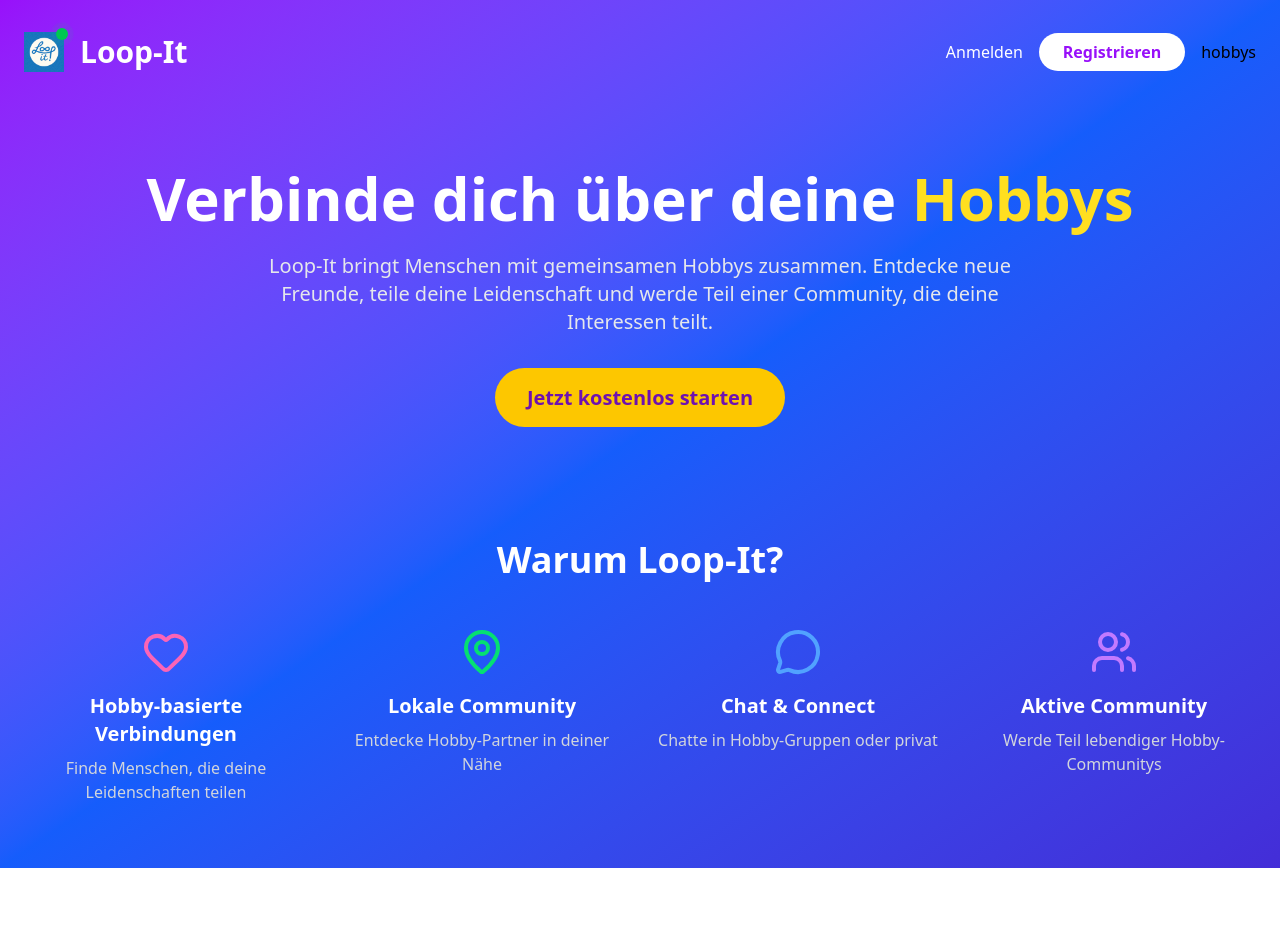
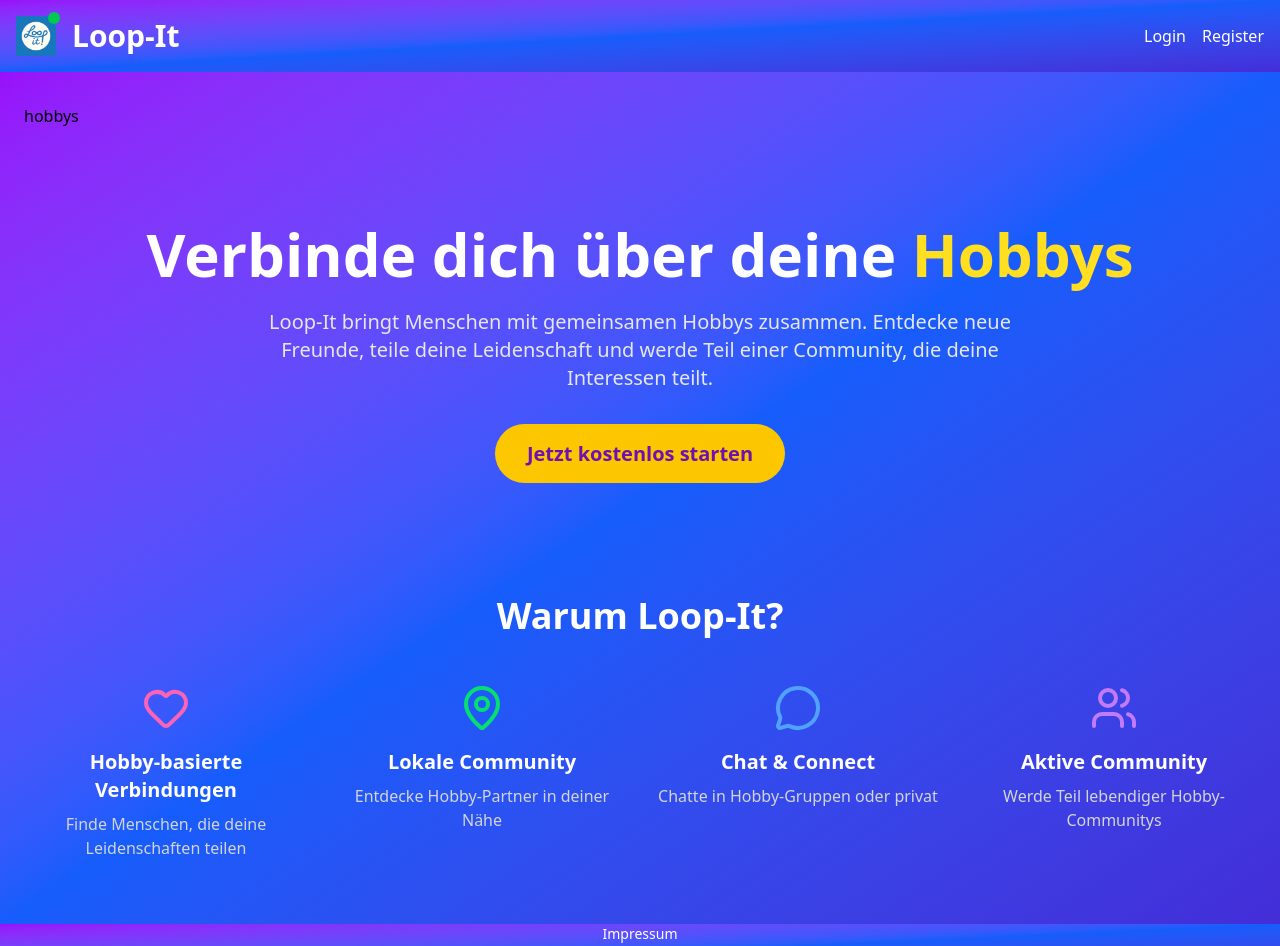
Before and after one commit to Loop-It-Project/Loop-It, a React (Vite) app in the folder frontend/: page / in a window 1280 px wide. Shown: the top 946 px of the page. Before the commit the page ends 868 px from the top, so only its background shows below. Built offline with nearby package versions, Linux system fonts and the light colour scheme; no server answers.

Commit message:
added Footer.jsy, Header.jsx and updated Project Structure

```diff
--- a/frontend/src/App.jsx
+++ b/frontend/src/App.jsx
@@ -3,11 +3,13 @@ import { BrowserRouter as Router, Routes, Route, Navigate } from 'react-router-d
 import LandingPage from './pages/LandingPage';
 import Login from './pages/Login';
 import Register from './pages/Register';
-import Dashboard from './components/Dashboard';
-import UniversePage from './components/UniversePage';
+import Dashboard from './pages/Dashboard';
+import UniversePage from './pages/UniversePage';
 import ProtectedRoute from './components/ProtectedRoute';
 import PublicRoute from './components/PublicRoute';
 import Hobbies from './pages/Hobbies';
+import Header from './components/Header';
+import Footer from './components/Footer';
 
 function App() {
   const [user, setUser] = useState(null);
@@ -44,6 +46,7 @@ function App() {
 
   return (
     <Router>
+      <Header user={user} setUser={setUser} />
       <div className="App">
         <Routes>
           {/* Public Routes - nur für nicht-eingeloggte User */}
@@ -105,6 +108,7 @@ function App() {
           />
         </Routes>
       </div>
+      <Footer />
     </Router>
   );
 }
--- /dev/null
+++ b/frontend/src/components/Footer.jsx
@@ -0,0 +1,17 @@
+import { Link } from "react-router-dom";
+
+const Footer = () => {
+    return (
+        <footer className="bg-gradient-to-br from-purple-600 via-blue-600 to-indigo-700 shadow-md text-white">
+        <div className="flex flex-col mx-auto text-center">
+            <Link className="text-sm hover:opacity-80 transition-opacity">Impressum</Link>
+            <Link className="text-sm hover:opacity-80 transition-opacity">Datenschutz</Link>
+            <p className="text-sm">
+            &copy; {new Date().getFullYear()} Loop-It. All rights reserved.
+            </p>
+        </div>
+        </footer>
+    );
+}
+
+export default Footer;
--- a/frontend/src/components/Header.jsx
+++ b/frontend/src/components/Header.jsx
@@ -0,0 +1,82 @@
+import { useNavigate } from "react-router-dom";
+import { Link } from "react-router-dom";
+import { Settings } from "lucide-react";
+
+const Header = ({ user, setUser }) => {
+  const navigate = useNavigate();
+
+  const handleLogout = () => {
+    localStorage.removeItem("token");
+    localStorage.removeItem("user");
+    setUser(null);
+    navigate("/");
+  };
+
+  return (
+    <header className="bg-gradient-to-br from-purple-600 via-blue-600 to-indigo-700 shadow-md">
+      <div className="max-w-7xl mx-auto px-4 py-4 flex justify-between items-center">
+        <Link
+        to="/"
+        className="flex items-center space-x-4 hover:opacity-80 transition-opacity group"
+        >
+        <div className="relative">
+            <img
+            src="public/logo.png"
+            alt="Loop-It Logo"
+            className="h-8 w-8 sm:h-10 sm:w-10 transition-transform group-hover:scale-110"
+            />
+            <div className="absolute -top-1 -right-1 w-3 h-3 bg-green-400 rounded-full animate-ping"></div>
+            <div className="absolute -top-1 -right-1 w-3 h-3 bg-green-500 rounded-full"></div>
+        </div>
+        <span className="text-white text-xl sm:text-2xl md:text-3xl font-bold transition-colors">
+            <span className="sm:hidden">L-It</span>
+            <span className="hidden sm:inline text-white text-3xl font-bold">
+            Loop<span className="group-hover:text-yellow-300">-It</span>
+            </span>
+        </span>
+        </Link>
+        <nav className="flex space-x-4">
+          {user ? (
+            <>
+              <button
+                onClick={() => navigate("/dashboard")}
+                className="text-white hover:opacity-80 transition-opacity"
+              >
+                Dashboard
+              </button>
+              <button
+                onClick={() => navigate("/hobbies")}
+                className="text-white hover:opacity-80 transition-opacity"
+              >
+                <Settings className="" size={20} />
+              </button>
+              <button
+                onClick={handleLogout}
+                className="text-white hover:opacity-80 transition-opacity"
+              >
+                Logout
+              </button>
+            </>
+          ) : (
+            <>
+              <button
+                onClick={() => navigate("/login")}
+                className="text-white hover:opacity-80 transition-opacity"
+              >
+                Login
+              </button>
+              <button
+                onClick={() => navigate("/register")}
+                className="text-white hover:opacity-80 transition-opacity"
+              >
+                Register
+              </button>
+            </>
+          )}
+        </nav>
+      </div>
+    </header>
+  );
+};
+
+export default Header;
--- a/frontend/src/pages/Dashboard.jsx
+++ b/frontend/src/pages/Dashboard.jsx
@@ -1,10 +1,10 @@
 import { useState, useEffect } from 'react';
 import { useNavigate } from 'react-router-dom';
 import { LogOut, User, Settings, Plus, Compass, TrendingUp, Hash, Search } from 'lucide-react';
-import Feed from './feed/Feed';
+import Feed from '../components/feed/Feed';
 import FeedService from '../services/feedServices';
-import CreateUniverse from './CreateUniverse';
-import CreatePost from './CreatePost';
+import CreateUniverse from '../components/CreateUniverse';
+import CreatePost from '../components/CreatePost';
 import useEscapeKey from '../hooks/useEscapeKey';
 
 // Dashboard Component
--- a/frontend/src/pages/Hobbies.jsx
+++ b/frontend/src/pages/Hobbies.jsx
@@ -1,6 +1,7 @@
 import { useState } from 'react';
 import { Link, useNavigate } from 'react-router-dom';
 import { ArrowLeft, ChevronDown, Check} from 'lucide-react';
+import Header from '../components/Header';
 
 const Hobbies = ({ onNavigate }) => {
   const navigate = useNavigate();
--- a/frontend/src/pages/LandingPage.jsx
+++ b/frontend/src/pages/LandingPage.jsx
@@ -8,37 +8,7 @@ const LandingPage = () => {
       {/* Header */}
       <header className="container mx-auto px-6 py-8">
         <nav className="flex justify-between items-center">
-          <Link to="/" className="flex items-center space-x-4 hover:opacity-80 transition-opacity group">
-            <div className="relative">
-              <img
-                src="/logo.png"
-                alt="Loop-It Logo"
-                className="h-8 w-8 sm:h-10 sm:w-10 transition-transform group-hover:scale-110"
-              />
-              <div className="absolute -top-1 -right-1 w-3 h-3 bg-green-400 rounded-full animate-ping"></div>
-              <div className="absolute -top-1 -right-1 w-3 h-3 bg-green-500 rounded-full"></div>
-            </div>
-            <span className="text-white text-xl sm:text-2xl md:text-3xl font-bold transition-colors">
-              <span className="sm:hidden">L-It</span>
-              <span className="hidden sm:inline text-white text-3xl font-bold">
-                Loop<span className="group-hover:text-yellow-300">-It</span>
-              </span>
-            </span>
-          </Link>
-
           <div className="space-x-4">
-            <Link
-              to="/login"
-              className="text-white hover:text-gray-200 transition hover:scale-105"
-            >
-              Anmelden
-            </Link>
-            <Link
-              to="/register"
-              className="bg-white text-purple-600 px-6 py-2 rounded-full font-semibold hover:bg-gray-100 transition hover:scale-105"
-            >
-              Registrieren
-            </Link>
             <Link
               to="/hobbies"
             >
--- a/frontend/src/pages/UniversePage.jsx
+++ b/frontend/src/pages/UniversePage.jsx
@@ -1,7 +1,7 @@
 import { useState, useEffect } from 'react';
 import { useParams, useNavigate, useSearchParams } from 'react-router-dom';
 import { ArrowLeft, Users, Hash, Settings, UserPlus, UserMinus, Trash2, Crown, X } from 'lucide-react';
-import Feed from './feed/Feed';
+import Feed from '../components/feed/Feed';
 import FeedService from '../services/feedServices';
 import useEscapeKey from '../hooks/useEscapeKey';
 
```
Also changed, not shown: 2 other files (tests, documents, lock files or other folders).
